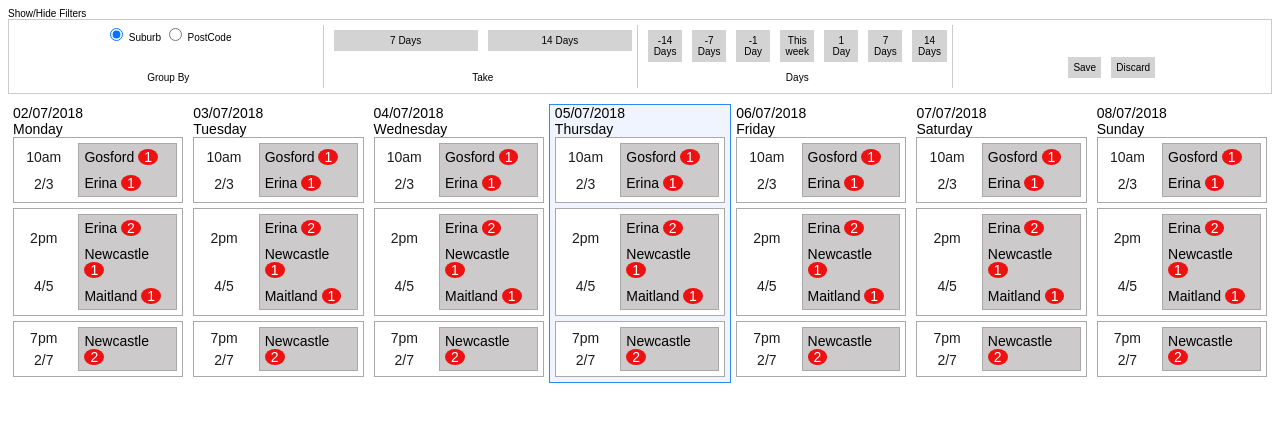
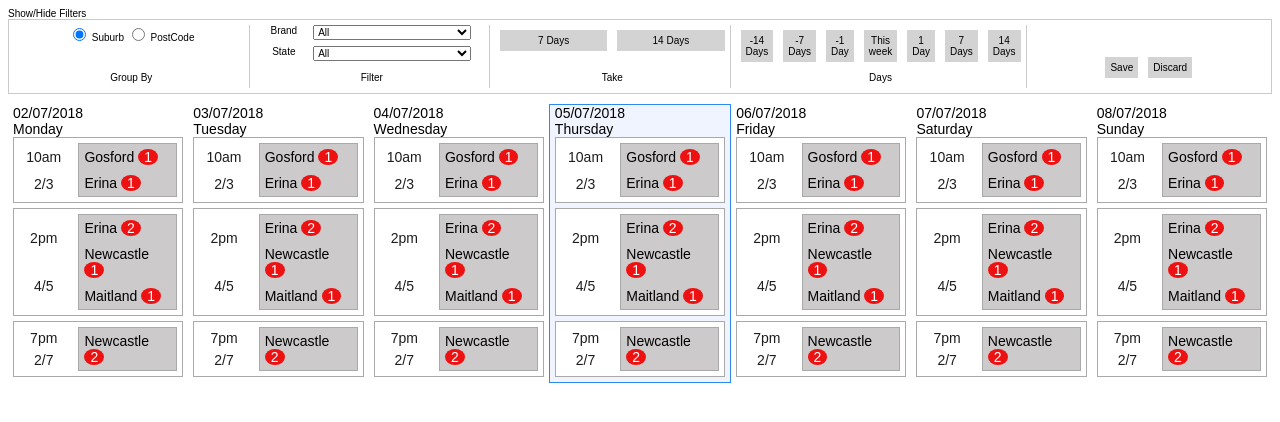
Before and after one commit to alexjwatts83/ng-dnd-test-app, an Angular app in the folder ng-dnd-test-app/: page / in a window 1280 px wide. Shown: the top 422 px of the page. Built offline with nearby package versions, Linux system fonts and the light colour scheme; what ng2-dnd would draw is missing.

Commit message:
added brand and state filters but they do nothing

```diff
--- a/ng-dnd-test-app/src/app/dnd-calendar/dnd-calendar.component.html
+++ b/ng-dnd-test-app/src/app/dnd-calendar/dnd-calendar.component.html
@@ -14,7 +14,29 @@
     <div class="filter-panel-item-description">
       Group By</div>
   </div>
-
+  <div class="filter-panel-item">
+    <div class="filter-panel-item-content" style="display:flex;flex-direction: column;align-items: stretch;border: 0px solid black;">
+      <div style="flex: 1;background-color: transparent;display: flex;">
+        <div style="flex: 1;">Brand</div>
+        <div style="flex: 3;text-align: left;">
+          <select style="font-size: 10px; width: 90%;">
+            <option *ngFor="let brand of brands;" value="{{brand}}">{{brand}}</option>
+          </select>
+        </div>
+      </div>
+      <div style="flex: 1;background-color: transparent;display: flex;">
+        <div style="flex: 1;">State</div>
+        <div style="flex: 3;text-align: left;">
+          <select style="font-size: 10px; width: 90%;">
+            <option *ngFor="let state of states;" value="{{state}}">{{state}}</option>
+          </select>
+        </div>
+      </div>
+    </div>
+    <div class="filter-panel-item-description">
+      Filter
+    </div>
+  </div>
   <div class="filter-panel-item">
     <div class="filter-panel-item-content" style="display: flex;align-items: flex-start;justify-content: center;">
       <div class="dnd-nav" style="flex: 1;" *ngFor="let takeDaysOption of takeDaysOptions;">
--- a/ng-dnd-test-app/src/app/dnd-calendar/dnd-calendar.component.ts
+++ b/ng-dnd-test-app/src/app/dnd-calendar/dnd-calendar.component.ts
@@ -32,6 +32,8 @@ export class DndCalendarComponent implements OnInit {
   takeDaysOptions: number[] = [7, 14];
   showConfirmationModal:boolean = false;
   showFilterPanel: boolean = true;
+  states:string[];
+  brands:string[];
 
   get SelectedTimeSlot(): DndTimeSlot {
     if (this._selectedTimeSlotIndex > -1) {
@@ -72,10 +74,12 @@ export class DndCalendarComponent implements OnInit {
     this.getDays();
     //this.days = this.calendarDataService.getDays(this.navigateDays, this.takeDays);
 
-    let startingPoint = 41;
+
     this.unschduledJobs = [];
     // if (this.showUnscheduled) {
     // }
+    this.states = ['All','NSW','QLD','VIC','ACT','SA','NT','TAS','WA'];
+    this.brands = ['All','Other','Freedom','Wholesale','Sydney','The Good Guys','Wholesale Kitchens (CS)','Kinsman Kitchens'];
   }
 
   formatDays(days: number): string {
```
